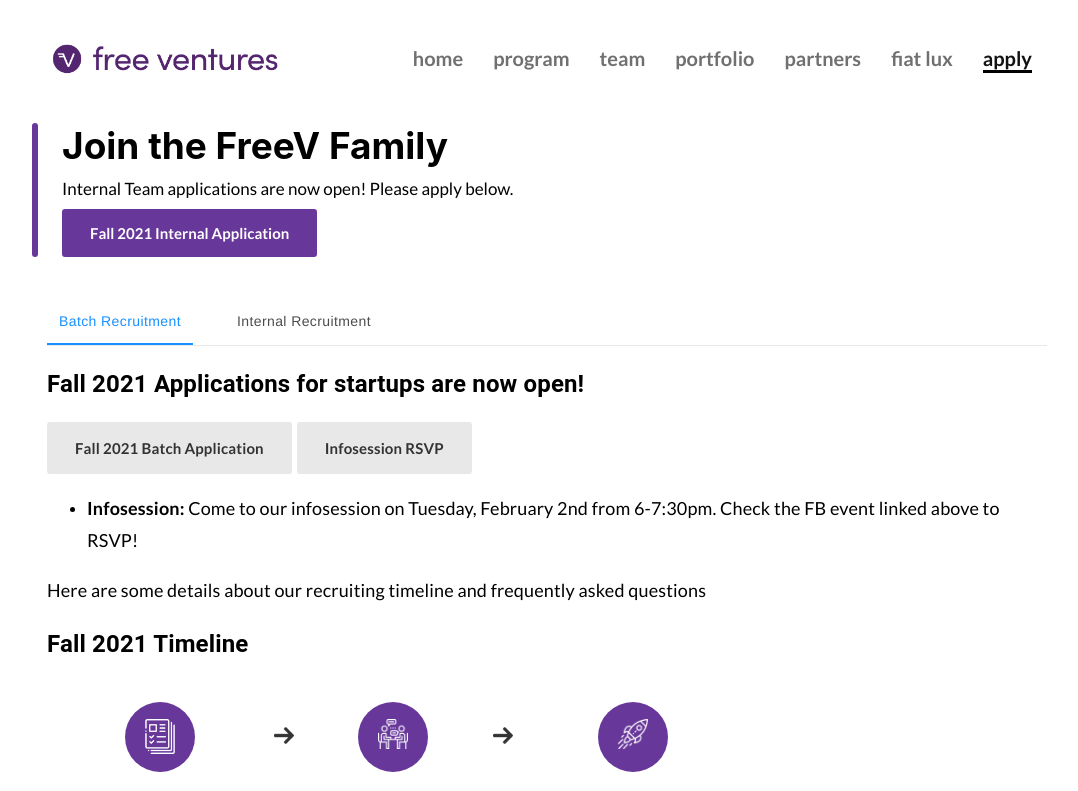
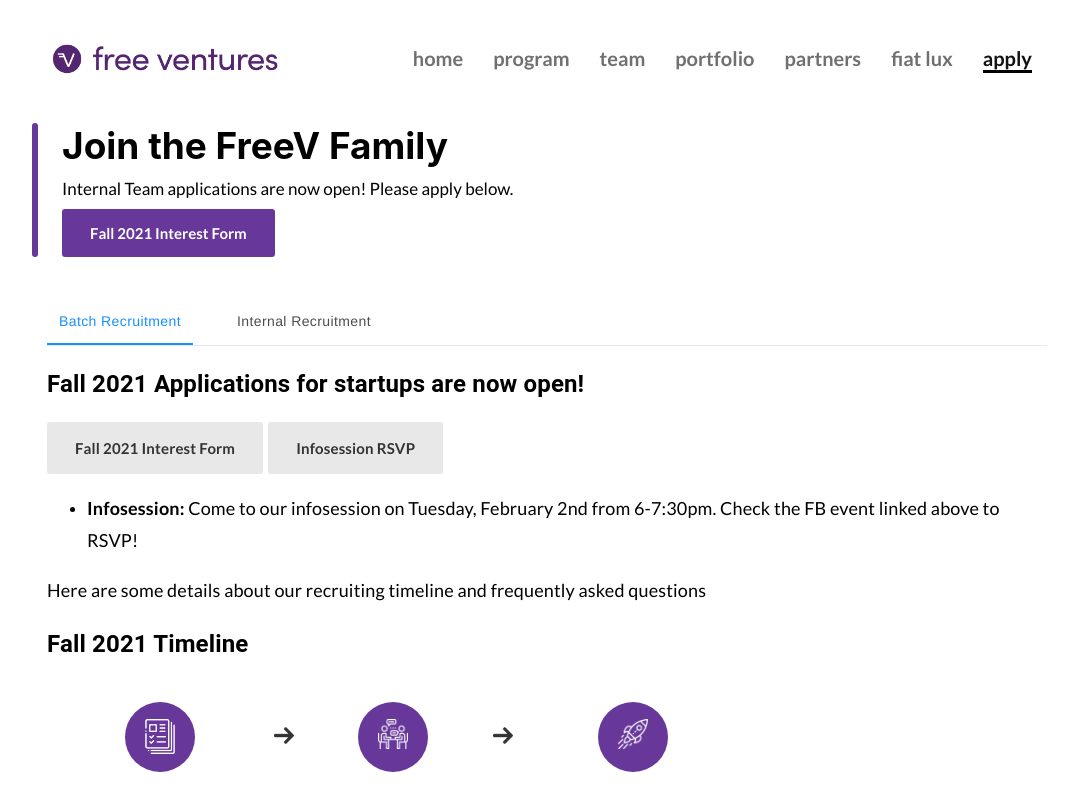
Before and after one commit to Free-Ventures-Cal/website, a React (Create React App) app: page /apply in a window 1280 px wide. Shown: the top 791 px of the page, without its empty margins (93-1171 px from the left). Built offline with nearby package versions, Linux system fonts and the light colour scheme.

Commit message:
[feat] add fall 2021 interest form

```diff
--- a/src/Components/Apply.js
+++ b/src/Components/Apply.js
@@ -81,7 +81,7 @@ useEffect(() => {
     console.log(value);
 }, [value])
 
-let airtableLink = "https://airtable.com/shr7f5m0KGJ9SwoC7";
+let airtableLink = "https://docs.google.com/forms/d/e/1FAIpQLSeihpMeC5mqwXfJY2F-q1K7lTNq_Hv8zqOVTquaoB3wLq_aag/viewform";
 
 
 let batchFAQContent = [
@@ -125,7 +125,7 @@ let batchFAQContent = [
                 header={'Join the FreeV Family'}
                 description={'Internal Team applications are now open! Please apply below.'}
             >
-                <a href={airtableLink} className="genericButton" target="_blank">Fall 2021 Internal Application</a>
+                <a href={airtableLink} className="genericButton" target="_blank">Fall 2021 Interest Form</a>
             </GenericTop>
             <GenericPage>
                 <div className={classes.root}>
@@ -140,7 +140,7 @@ let batchFAQContent = [
 
                     <TabPanel value={value} index={0}>
                         <h2>Fall 2021 Applications for startups are now open!</h2>
-                        <a href={airtableLink} className="genericButtonGray" target="_blank">Fall 2021 Batch Application</a>
+                        <a href={airtableLink} className="genericButtonGray" target="_blank">Fall 2021 Interest Form</a>
                         <a href="https://www.facebook.com/events/415880429743413" className="genericButtonGray" target="_blank">Infosession RSVP</a>
 
                         <ul>
```
